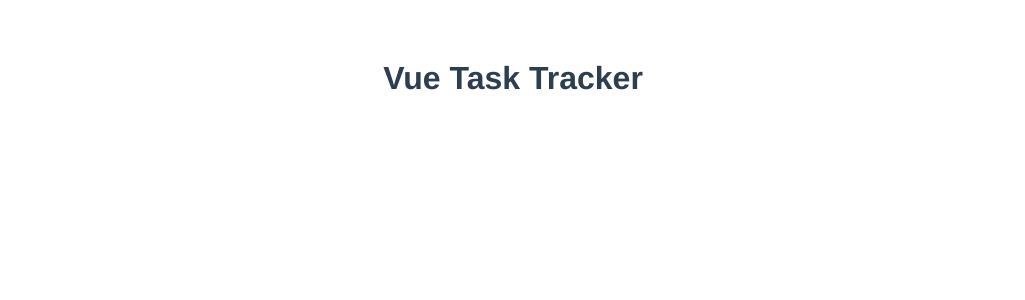
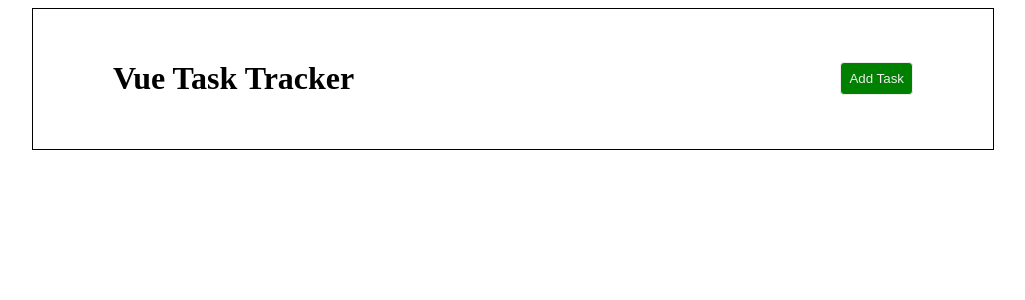
Before and after one commit to artemshakhoval/vue-task-tracker, a Vue app: page / in a window 1280 px wide. Shown: the top 300 px of the page, without its empty margins (127-1152 px from the left). Built offline with nearby package versions, Linux system fonts and the light colour scheme.

Commit message:
add header block

```diff
--- a/public/index.html
+++ b/public/index.html
@@ -5,6 +5,7 @@
     <meta http-equiv="X-UA-Compatible" content="IE=edge">
     <meta name="viewport" content="width=device-width,initial-scale=1.0">
     <link rel="icon" href="<%= BASE_URL %>favicon.ico">
+    <link rel="stylesheet" href="https://cdnjs.cloudflare.com/ajax/libs/font-awesome/6.4.2/css/all.min.css" integrity="sha512-z3gLpd7yknf1YoNbCzqRKc4qyor8gaKU1qmn+CShxbuBusANI9QpRohGBreCFkKxLhei6S9CQXFEbbKuqLg0DA==" crossorigin="anonymous" referrerpolicy="no-referrer" />
     <title><%= htmlWebpackPlugin.options.title %></title>
   </head>
   <body>
--- a/src/App.vue
+++ b/src/App.vue
@@ -1,25 +1,43 @@
 <template>
- <h1>Vue Task Tracker</h1>
+  <div class="container">
+    <Header title="Vue Task Tracker"/>
+  </div>
 </template>
 
 <script>
-
+import Header from './components/Header.vue'
 
 export default {
   name: 'App',
   components: {
-
+    Header,
   }
 }
 </script>
 
 <style>
 #app {
-  font-family: Avenir, Helvetica, Arial, sans-serif;
-  -webkit-font-smoothing: antialiased;
-  -moz-osx-font-smoothing: grayscale;
-  text-align: center;
-  color: #2c3e50;
-  margin-top: 60px;
+  box-sizing: border-box;
+  margin: 0;
+  padding: 0;
+}
+
+.container {
+  max-width: 800px;
+  margin: 0 auto;
+  padding: 30px 80px;
+  border: 1px black solid;
+}
+
+.btn {
+  padding: 8px;
+  background: black;
+  color: rgb(239, 236, 236);
+  border: 1px solid;
+  border-radius: 4px;
+  cursor: pointer;
+    }
+.btn:focus {
+  outline: none;
 }
 </style>
--- /dev/null
+++ b/src/components/Button.vue
@@ -0,0 +1,24 @@
+<template>
+    <button :style="{background: color}" class="btn">{{ text }}</button>
+</template>
+
+<script>
+    export default {
+        name: 'Button',
+        props: {
+            text: String,
+            color: String,
+        }
+    }
+</script>
+
+<style scope>
+    /* button {
+        padding: 8px;
+        background: rgb(15, 124, 15);
+        color: rgb(239, 236, 236);
+        border: 1px rgb(15, 124, 15) solid;
+        border-radius: 2px;
+        cursor: pointer;
+    } */
+</style>
--- /dev/null
+++ b/src/components/Header.vue
@@ -0,0 +1,28 @@
+<template>
+    <header>
+        <h1>{{ title }}</h1>
+        <Button text="Add Task" color="green"/>
+    </header>
+</template>
+
+<script>
+import Button from './Button.vue'
+
+    export default {
+        name: 'Header',
+        props: {
+            title: String,
+        },
+        components: {
+            Button
+        }
+    }
+</script>
+
+<style scoped>
+    header {
+        display: flex;
+        justify-content: space-between;
+        align-items: center;
+    }
+</style>
```
